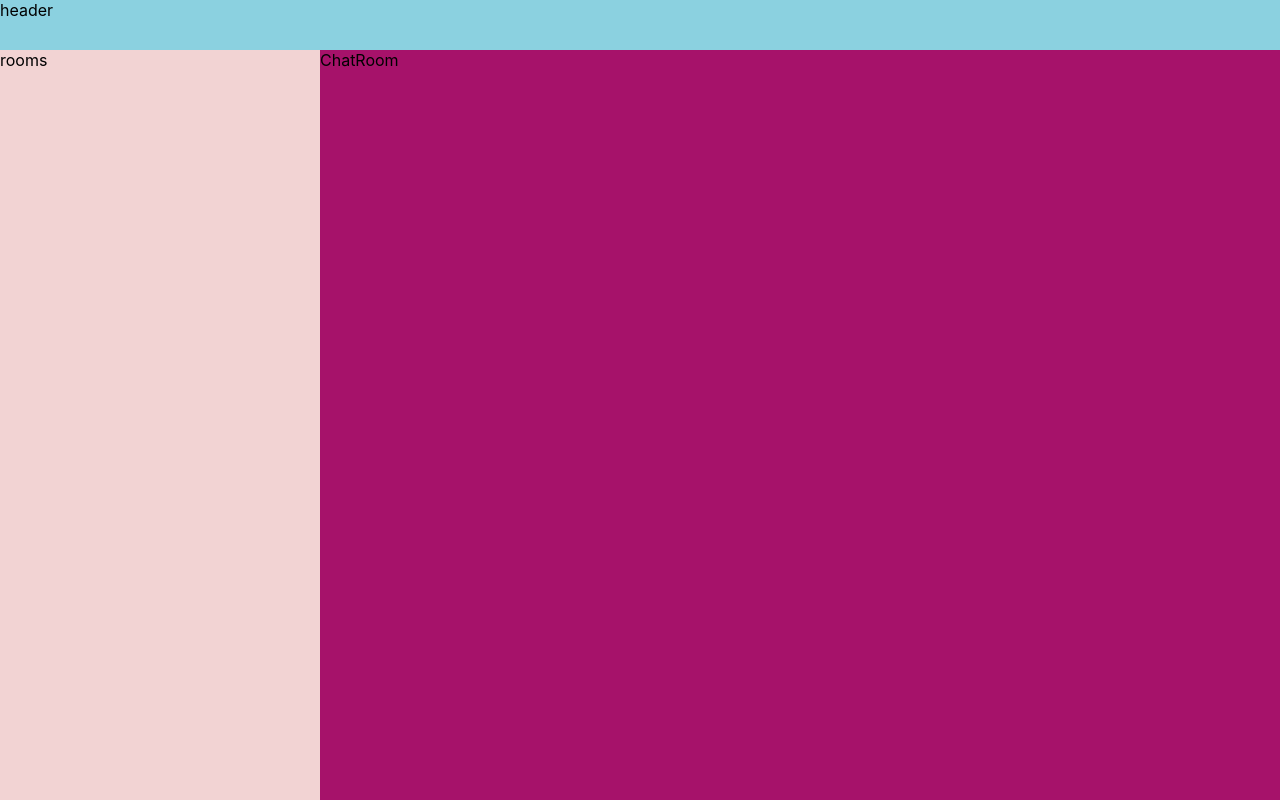
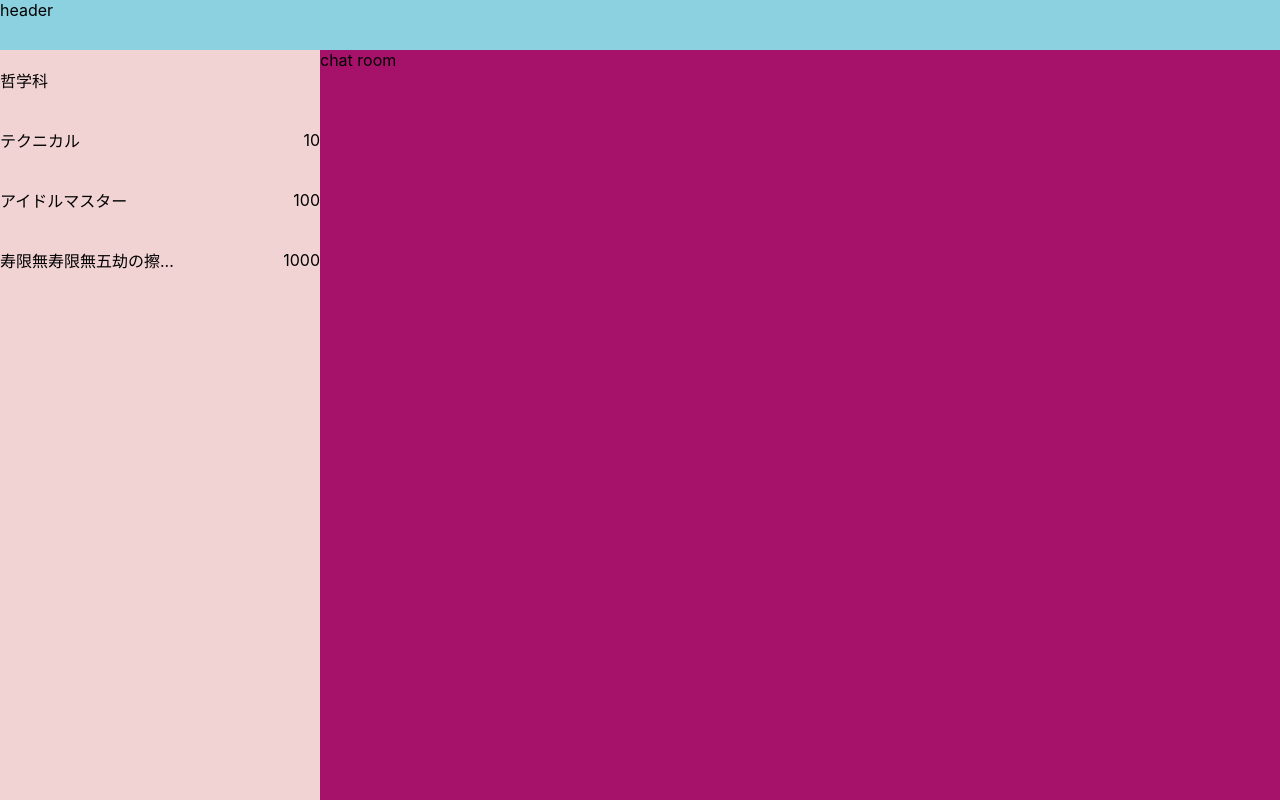
Before and after one commit to shyazusa/chat_test, a React (Create React App) app: page / in a window 1280 px wide. Built offline with nearby package versions, Linux system fonts and the light colour scheme.

Commit message:
Make Room

```diff
--- a/src/ChatRoom.tsx
+++ b/src/ChatRoom.tsx
@@ -8,7 +8,7 @@ const Wrapper = styled.div`
 const ChatRoom: React.FC = () => {
   return (
     <Wrapper>
-      ChatRoom
+      chat room
     </Wrapper>
   );
 }
--- /dev/null
+++ b/src/Room.tsx
@@ -0,0 +1,48 @@
+import React, {useState} from 'react';
+import styled from 'styled-components';
+
+interface WrapperStyle {
+  focus: boolean;
+};
+const Wrapper = styled.div<WrapperStyle>`
+  height: 60px;
+  display: flex;
+  justify-content: space-between;
+  align-items: center;
+  padding; 0 10px 0 10px;
+  background-color: ${props => props.focus ? "white" : ""};
+`;
+type Props = {
+  name: string;
+  unreadCount: number;
+}
+
+const Room: React.FC<Props> = (props: Props) => {
+  const [focus, setFocus] = useState(false);
+  const {name, unreadCount} = props;
+  let displayName = name;
+  if (name.length >= 10) {
+    displayName =
+      name.substring(0, 10) + "...";
+  }
+  let displayUnreadCount = unreadCount + "";
+  if (unreadCount === 0) {
+    displayUnreadCount = "";
+  }
+  return (
+    <Wrapper
+      onMouseOver={() => setFocus(true)}
+      onMouseOut={() => setFocus(false)}
+      focus={focus}
+    >
+      <div>
+        {displayName}
+      </div>
+      <div>
+        {displayUnreadCount}
+      </div>
+    </Wrapper>
+  );
+}
+
+export default Room;
--- a/src/Rooms.tsx
+++ b/src/Rooms.tsx
@@ -1,14 +1,46 @@
 import React from 'react';
 import styled from 'styled-components';
+import Room from './Room';
 
 const Wrapper = styled.div`
   flex: 1;
   background-color: #f2d3d3;
 `;
+
+const rooms = [
+  {
+    id: 1,
+    name: "哲学科",
+    unreadCount: 0,
+  },
+  {
+    id: 2,
+    name: "テクニカル",
+    unreadCount: 10,
+  },
+  {
+    id: 3,
+    name: "アイドルマスター",
+    unreadCount: 100,
+  },
+  {
+    id: 4,
+    name: "寿限無寿限無五劫の擦り切れ海砂利水魚の水行末雲来末風来末食う寝る処に住む処やぶら小路の藪柑子パイポパイポパイポのシューリンガンシューリンガンのグーリンダイグーリンダイのポンポコピーのポンポコナーの長久命の長助",
+    unreadCount: 1000,
+  },
+]
+
 const Rooms: React.FC = () => {
   return (
     <Wrapper>
-      rooms
+      {
+        rooms.map(room => (
+          <Room
+            name={room.name}
+            unreadCount={room.unreadCount}
+          />
+        ))
+      }
     </Wrapper>
   );
 }
```
